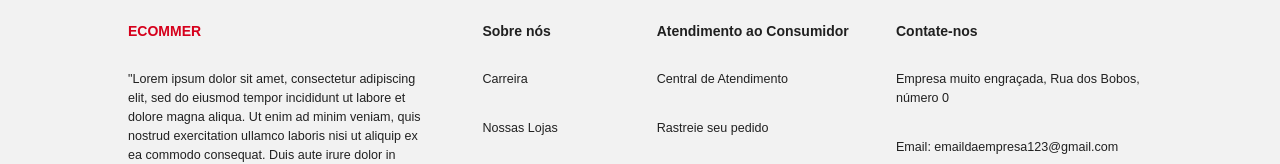
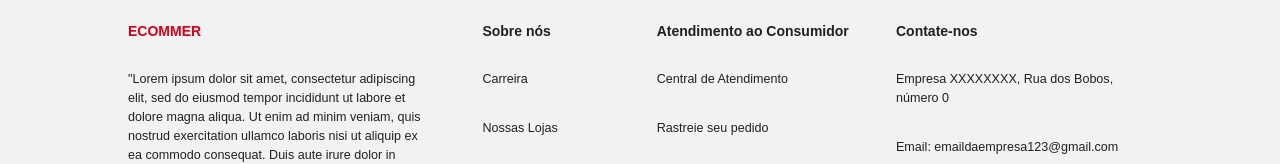
Before and after one commit to LeonardoAlves04/LeonardoAlves.github.io, a React (Create React App) app in the folder client/: page / in a window 1280 px wide. Shown: the part 1222-1386 px from the top of the page. Built offline with nearby package versions, Linux system fonts and the light colour scheme; no server answers; a web font is replaced by a local one.

Commit message:
fix: fixing checkout error

```diff
--- a/client/src/components/Item.jsx
+++ b/client/src/components/Item.jsx
@@ -44,7 +44,6 @@ const Item = ({ item, width }) => {
         />
         <Box
           display={isHovered ? "block" : "none"}
-          component
           position="absolute"
           bottom="5%"
           left="0"
--- a/client/src/scenes/global/Footer.jsx
+++ b/client/src/scenes/global/Footer.jsx
@@ -26,7 +26,7 @@ const Footer = () => {
           >
             ECOMMER
           </Typography>
-          <div>
+          <span>
             "Lorem ipsum dolor sit amet, consectetur adipiscing elit, sed do
             eiusmod tempor incididunt ut labore et dolore magna aliqua. Ut enim
             ad minim veniam, quis nostrud exercitation ullamco laboris nisi ut
@@ -34,7 +34,7 @@ const Footer = () => {
             reprehenderit in voluptate velit esse cillum dolore eu fugiat nulla
             pariatur. Excepteur sint occaecat cupidatat non proident, sunt in
             culpa qui officia deserunt mollit anim id est laborum."
-          </div>
+          </span>
         </Box>
 
         <Box>
@@ -62,7 +62,7 @@ const Footer = () => {
             Contate-nos
           </Typography>
           <Typography mb="30px">
-            Empresa muito engraçada, Rua dos Bobos, número 0
+            Empresa XXXXXXXX, Rua dos Bobos, número 0
           </Typography>
           <Typography mb="30px">Email: emaildaempresa123@gmail.com</Typography>
           <Typography mb="30px">(55) 9999-9999</Typography>
```
